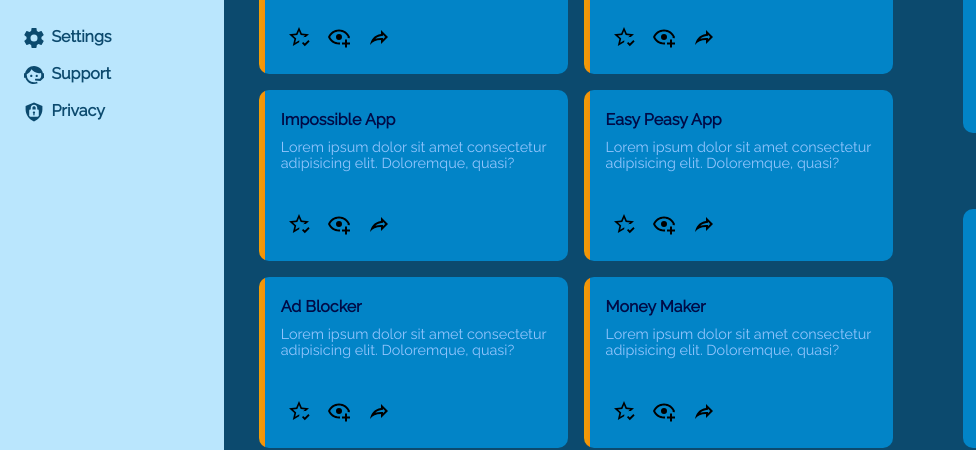
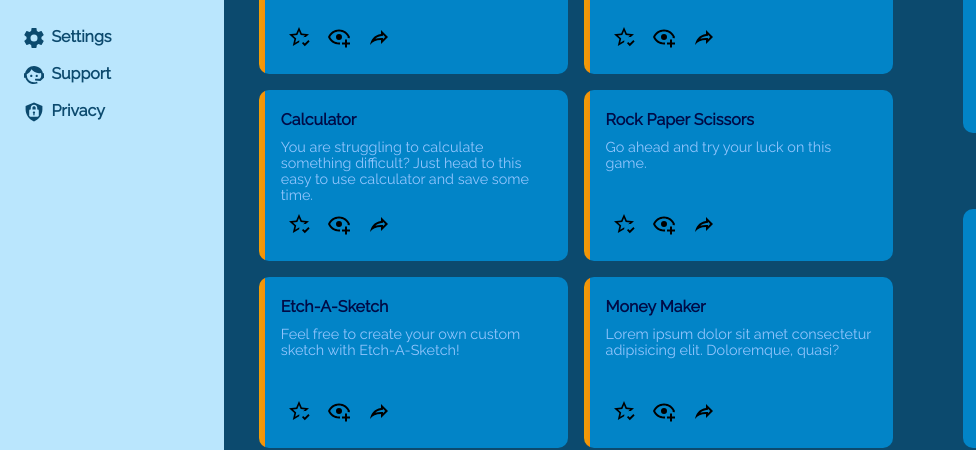
Before and after one commit to MarkoDavkovski/AdminDashboard, a plain HTML site: page index.html in a window 1280 px wide. Shown: the part 337-787 px from the top of the page, 0-976 px from the left. Drawn offline with Linux system fonts and the light colour scheme; grey boxes are pictures that could not be loaded.

Commit message:
Added links to projects

```diff
--- a/index.html
+++ b/index.html
@@ -308,10 +308,9 @@
 					</div>
 					<div class="main-content-container">
 						<div class="project-container">
-							<a href="#" class="projectHeader">Impossible App</a>
+							<a href="https://markodavkovski.github.io/calculatorTheOdinProject/" class="projectHeader">Calculator</a>
 							<p class="projectText">
-								Lorem ipsum dolor sit amet consectetur adipisicing elit.
-								Doloremque, quasi?
+								You are struggling to calculate something difficult? Just head to this easy to use calculator and save some time.
 							</p>
 						</div>
 						<div class="projectContainerIcons"><button class="svgbtn">
@@ -340,10 +339,9 @@
 					</div>
 					<div class="main-content-container">
 						<div class="project-container">
-							<a href="#" class="projectHeader">Easy Peasy App</a>
+							<a href="https://markodavkovski.github.io/rockPaperScissorsGame/" class="projectHeader">Rock Paper Scissors</a>
 							<p class="projectText">
-								Lorem ipsum dolor sit amet consectetur adipisicing elit.
-								Doloremque, quasi?
+								Go ahead and try your luck on this game.
 							</p>
 						</div>
 						<div class="projectContainerIcons"><button class="svgbtn">
@@ -372,10 +370,9 @@
 					</div>
 					<div class="main-content-container">
 						<div class="project-container">
-							<a href="#" class="projectHeader">Ad Blocker</a>
+							<a href="https://markodavkovski.github.io/Etch-A-Sketch/" class="projectHeader">Etch-A-Sketch</a>
 							<p class="projectText">
-								Lorem ipsum dolor sit amet consectetur adipisicing elit.
-								Doloremque, quasi?
+								Feel free to create your own custom sketch with Etch-A-Sketch!
 							</p>
 						</div>
 						<div class="projectContainerIcons"><button class="svgbtn">
```
